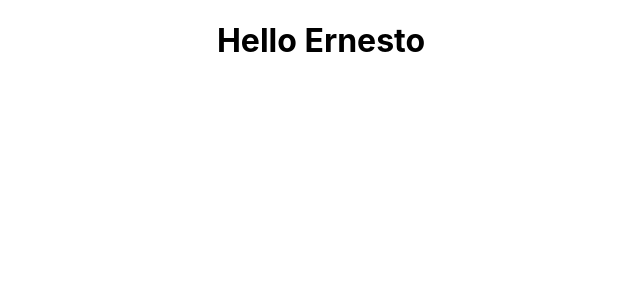
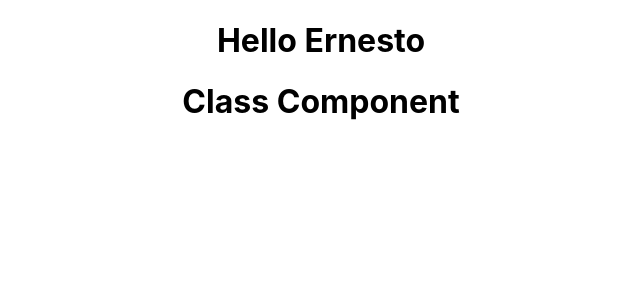
Before and after one commit to ReactJSTutorial/hello-world, a React (Create React App) app: page / in a window 1280 px wide. Shown: the top 300 px of the page, without its empty margins (319-959 px from the left). Built offline with nearby package versions, Linux system fonts and the light colour scheme.

Commit message:
6- Class components

```diff
--- a/src/App.js
+++ b/src/App.js
@@ -1,10 +1,12 @@
 import Greet from 'components/greet/Greet';
+import Welcome from 'components/welcome/Welcome';
 import './App.css';
 
 function App() {
   return (
     <div className="App">
       <Greet/>
+      <Welcome/>
     </div>
   );
 }
--- /dev/null
+++ b/src/components/welcome/Welcome.js
@@ -0,0 +1,9 @@
+import React, { Component } from 'react';
+
+export default class Welcome extends Component {
+  render() {
+    return (
+      <h1>Class Component</h1>
+    )
+  }
+}
```
Also changed, not shown: 1 other file (tests, documents, lock files or other folders).
